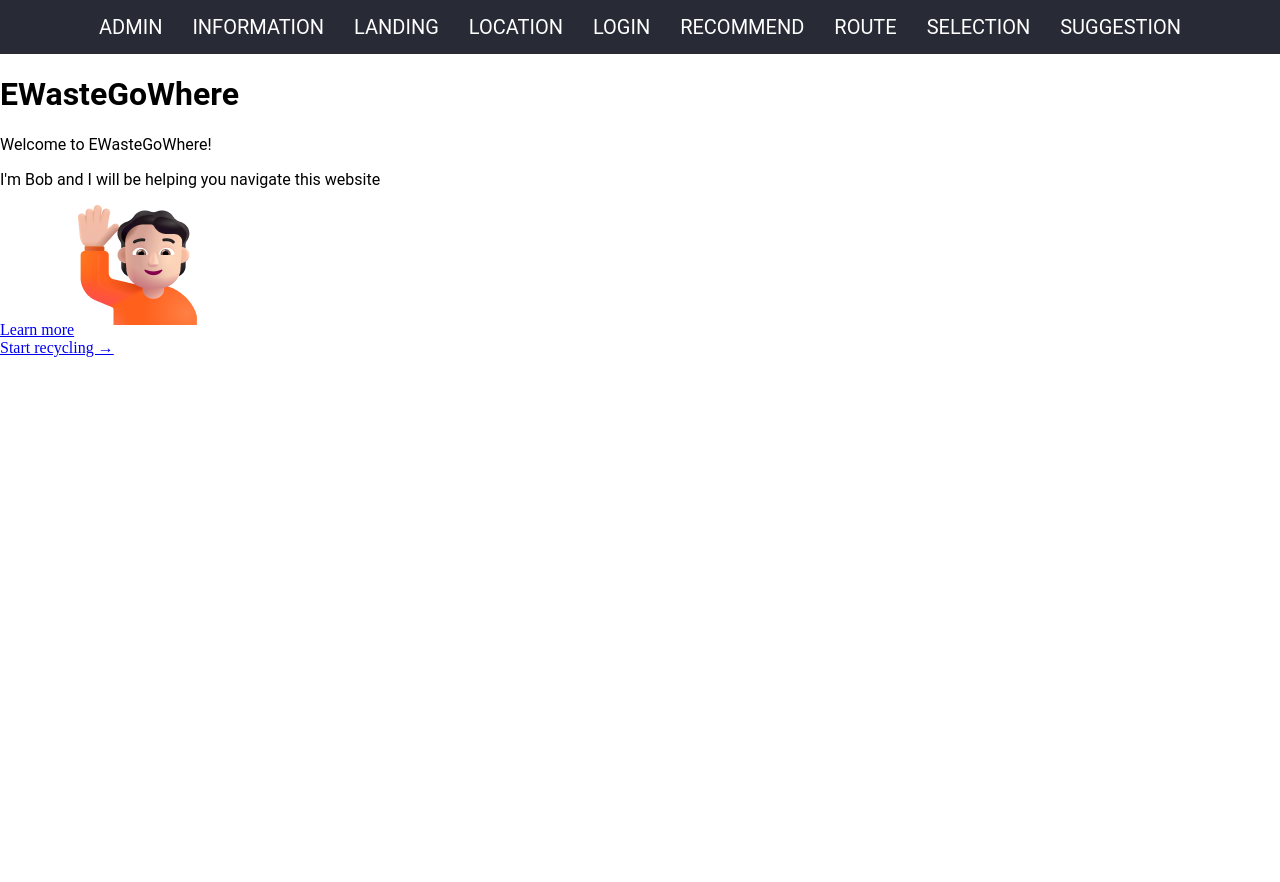
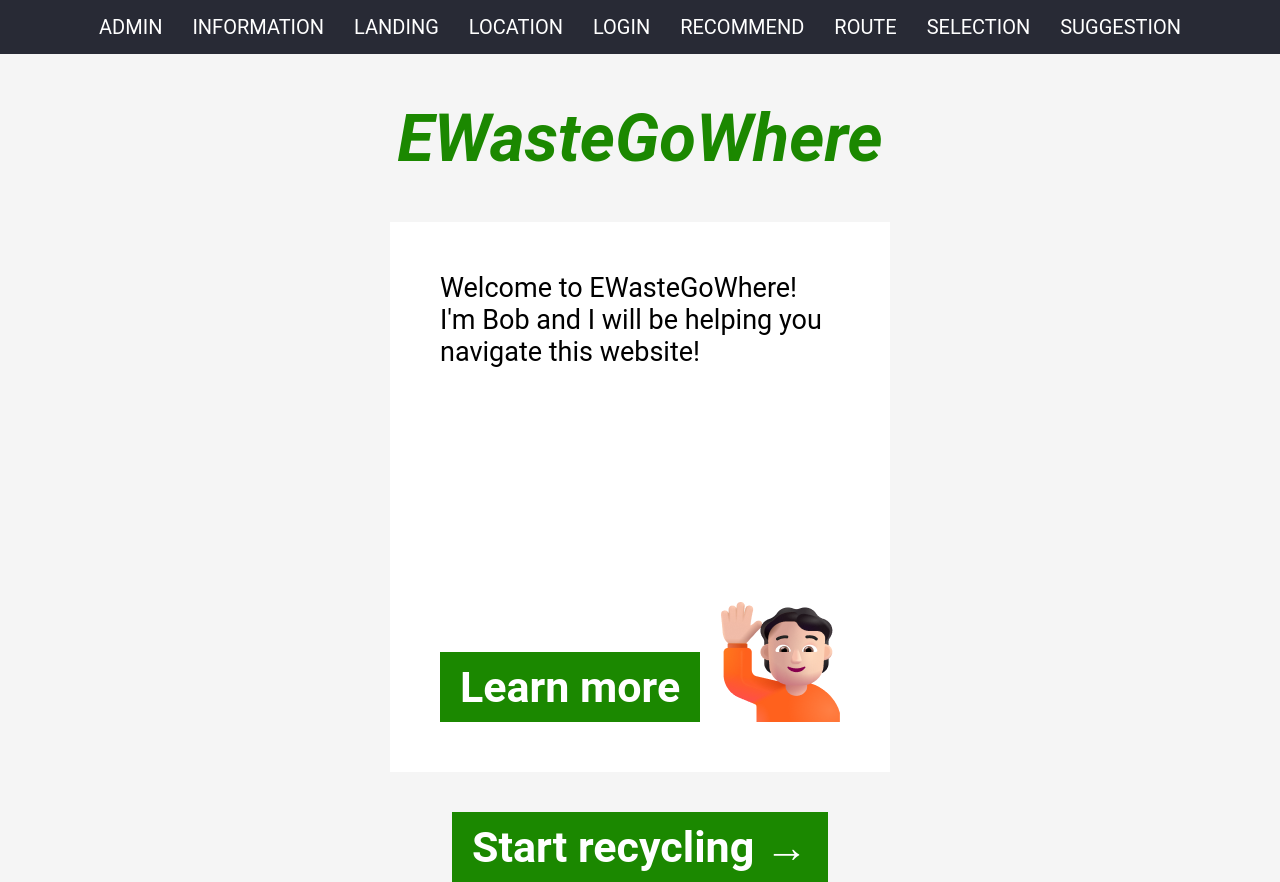
Before and after one commit to NTU-DSAI/SC2006_Yes, a Flask app: page / in a window 1280 px wide. Before the commit the page ends 357 px from the top, so only its background shows below. Run offline with Flask 2, Linux system fonts and the light colour scheme.

Commit message:
Created landing page and the needed css

```diff
--- /dev/null
+++ b/frontend/static/css/dev.css
@@ -0,0 +1,27 @@
+.dev-bar {
+    background-color: #282A35;
+
+    width: 100vw;
+    display: flex;
+
+    justify-content: center;
+    align-content: center;
+}
+
+.dev-button {
+    color: #FFFFFF;
+
+    padding-top: 15px;
+    padding-bottom: 15px;
+    padding-left: 15px;
+    padding-right: 15px;
+
+    text-align: center;
+    text-decoration: none;
+    font-family:'Roboto';
+    font-size: 20px;
+}
+
+.dev-button:hover {
+    background-color: #000000;
+}
--- /dev/null
+++ b/frontend/static/css/landing.css
@@ -0,0 +1,44 @@
+.landing-body {
+    min-width: 500px;
+    width: 30vw;
+
+    margin:auto;
+}
+
+.landing-title {
+    color: #1B8800;
+    font-style: italic;
+    text-align: center;
+    font-size: 67px;
+}
+
+.landing-box {
+    position: relative;
+    background-color: #FFFFFF;
+
+    min-height: 450px;
+    height: 30vh;
+
+    padding: 50px;
+}
+
+#start-recycling-adjuster {
+    width: fit-content;
+    margin: auto;
+
+    margin-top: 40px;
+
+    justify-content: center;
+    align-items: center;
+}
+
+#information-button-background {
+    position:absolute;
+    bottom: 50px;
+}
+
+#landing-bob {
+    position: absolute;
+    bottom: 40px;
+    right: 50px;
+}
--- a/frontend/static/css/main.css
+++ b/frontend/static/css/main.css
@@ -2,36 +2,43 @@ html, body {
     margin: 0;
     padding: 0;
     border: 0;
+
+    background-color: #F5F5F5;
 }
 
-h1, h2, h3, h4, h5, h6, p {
+h1, h2, h3, h4, h5, h6, p, a {
     font-family:'Roboto';
 }
 
-.dev-bar {
-    background-color: #282A35;
-
-    width: 100vw;
-    display: flex;
+.base-body {
+    width: auto;
+    margin: auto;
 
     justify-content: center;
-    align-content: center;
+    align-items: center;
 }
 
-.dev-button {
-    color: #FFFFFF;
+.standard-button-background {
+    background-color: #1B8800;
+    display: inline-flex;
 
-    padding-top: 15px;
-    padding-bottom: 15px;
-    padding-left: 15px;
-    padding-right: 15px;
-
-    text-align: center;
-    text-decoration: none;
-    font-family:'Roboto';
-    font-size: 20px;
+    padding-left: 20px;
+    padding-right: 20px;
+    padding-top: 10px;
+    padding-bottom: 10px;
 }
 
-.dev-button:hover {
-    background-color: #000000;
+.standard-button {
+    color: #FFFFFFFF;
+    text-decoration: none;
+    font-weight: bold;
+    font-size: 43px;
 }
+
+.paragraph-line {
+    margin: 0;
+    padding: 0;
+    border: 0;
+
+    font-size: 27px;
+}
--- a/frontend/templates/base.html
+++ b/frontend/templates/base.html
@@ -5,6 +5,7 @@
     <meta name="viewport" content="width=device-width, inital-scale=1.0">
     <meta http-equiv="X-UA-Compatible" content="ie=edge">
     <link rel='stylesheet' href="{{ url_for('static', filename='css/main.css') }}">
+    <link rel='stylesheet' href="{{ url_for('static', filename='css/dev.css') }}">
     {% block head %}
     {% endblock %}
 </head>
@@ -24,7 +25,9 @@
     </div>
     <!-- Remove before submission -->
 
-    {% block body %}
-    {% endblock %}
+    <div class='base-body'>
+        {% block body %}
+        {% endblock %}
+    </div>
 </body>
 </html>
--- a/frontend/templates/landingpage.html
+++ b/frontend/templates/landingpage.html
@@ -1,24 +1,29 @@
 {% extends 'base.html' %}
 
 {% block head %}
+<link rel='stylesheet' href="{{ url_for('static', filename='css/landing.css') }}">
 {% endblock %}
 
 {% block body %}
 <!-- Body of the web page goes here! -->
-<div>
-    <h1>EWasteGoWhere</h1>
+<div class="landing-body">
+    <h1 class="landing-title">EWasteGoWhere</h1>
 
-    <div>
-        <p>Welcome to EWasteGoWhere!</p>
-        <p>I'm Bob and I will be helping you navigate this website</p>
+    <div class='landing-box'>
+        <p class='paragraph-line'>Welcome to EWasteGoWhere!</p>
+        <p class='paragraph-line'>I'm Bob and I will be helping you navigate this website!</p>
 
-        <div>
-            <a href="{{ url_for('information') }}">Learn more</a>
-            <img src="{{ url_for('static', filename='images/bob.png') }}">
+        <div class="standard-button-background", id='information-button-background'>
+            <a class="standard-button" href="{{ url_for('information') }}">Learn more</a>
+        </div>
+
+        <img src="{{ url_for('static', filename='images/bob.png') }}" id="landing-bob">
+    </div>
+
+    <div id='start-recycling-adjuster'>
+        <div class="standard-button-background">
+            <a class="standard-button" href="{{ url_for('selection') }}">Start recycling →</a>
         </div>
     </div>
-
-    <a href="{{ url_for('selection') }}">Start recycling →</a>
-
 </div>
 {% endblock %}
```
